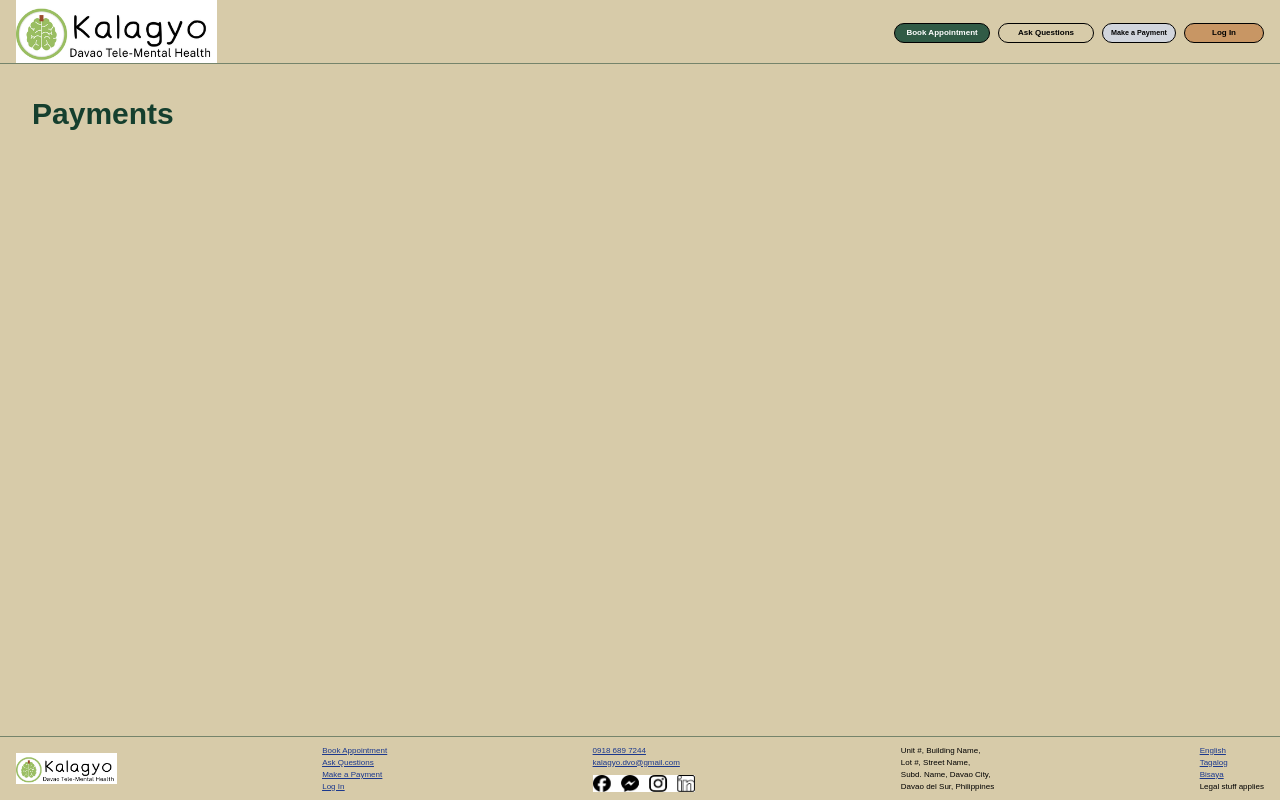
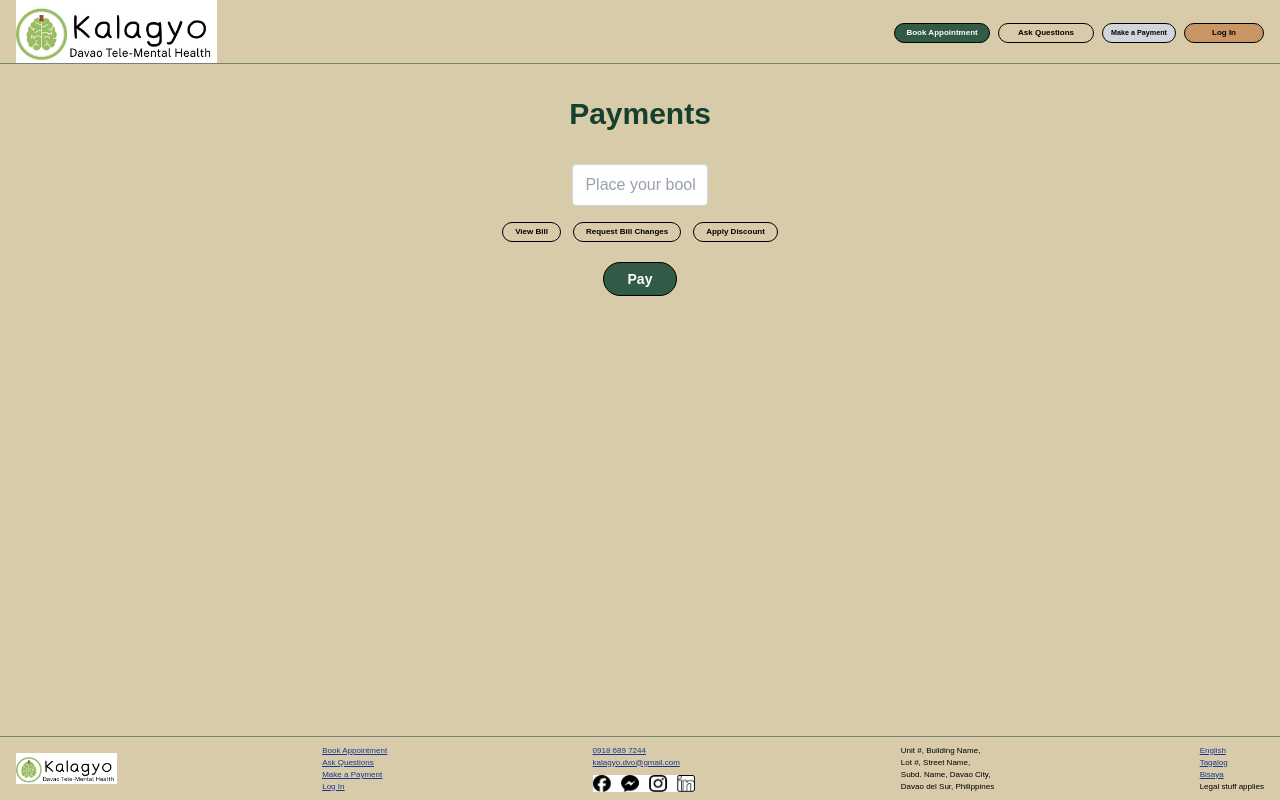
Before and after one commit to aljosanpedro/MSIT-PBD-Project2, a Next.js app in the folder msit-pbd-project2/: page /payments in a window 1280 px wide. Built offline with nearby package versions, Linux system fonts and the light colour scheme.

Commit message:
Basic payments page layout

```diff
--- a/msit-pbd-project2/app/payments/page.tsx
+++ b/msit-pbd-project2/app/payments/page.tsx
@@ -6,7 +6,42 @@ export default function Payments() {
     <main className="flex min-h-screen w-full flex-col bg-[rgb(215_203_169)]">
       <Header />
       <div className="flex-1">
-        <h1 className="p-8 text-3xl font-semibold text-[#153f2e]">Payments</h1>
+        <h1 className="p-8 text-center text-3xl font-semibold text-[#153f2e]">
+          Payments
+        </h1>
+        <section className="px-8">
+          <input
+            type="text"
+            placeholder="Place your booking code here"
+            className="mx-auto block w-1/3 rounded border border-gray-300 bg-white px-3 py-2 text-center text-black placeholder:text-gray-400 lg:w-[11.111%]"
+          />
+          <div className="mt-4 flex flex-nowrap justify-center gap-3">
+            <button
+              type="button"
+              className="inline-flex h-5 cursor-pointer items-center justify-center rounded-full border border-black bg-transparent px-3 text-[0.5rem] font-semibold leading-none text-black transition-transform duration-100 active:translate-y-0.5"
+            >
+              View Bill
+            </button>
+            <button
+              type="button"
+              className="inline-flex h-5 cursor-pointer items-center justify-center rounded-full border border-black bg-transparent px-3 text-[0.5rem] font-semibold leading-none text-black transition-transform duration-100 active:translate-y-0.5"
+            >
+              Request Bill Changes
+            </button>
+            <button
+              type="button"
+              className="inline-flex h-5 cursor-pointer items-center justify-center rounded-full border border-black bg-transparent px-3 text-[0.5rem] font-semibold leading-none text-black transition-transform duration-100 active:translate-y-0.5"
+            >
+              Apply Discount
+            </button>
+          </div>
+          <button
+            type="button"
+            className="mx-auto mt-5 block rounded-full border border-black bg-[#315b46] px-6 py-1.5 text-sm font-semibold text-white transition-transform duration-100 active:translate-y-0.5"
+          >
+            Pay
+          </button>
+        </section>
       </div>
       <Footer />
     </main>
```
